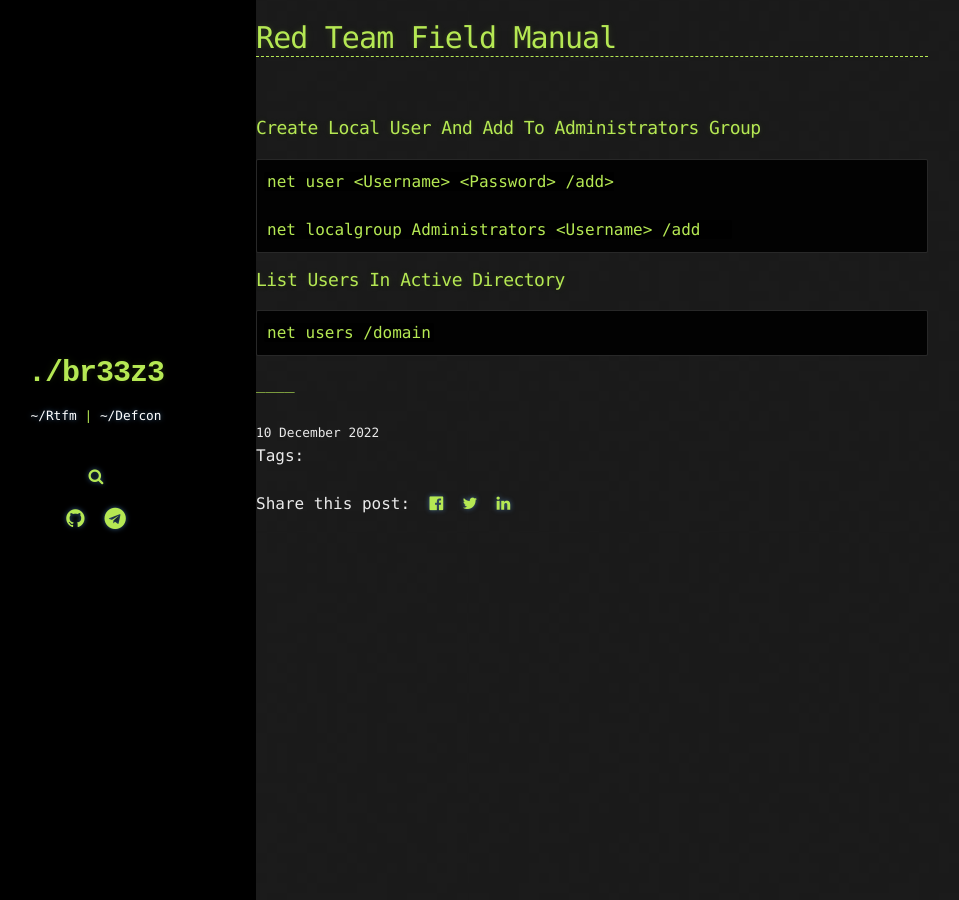
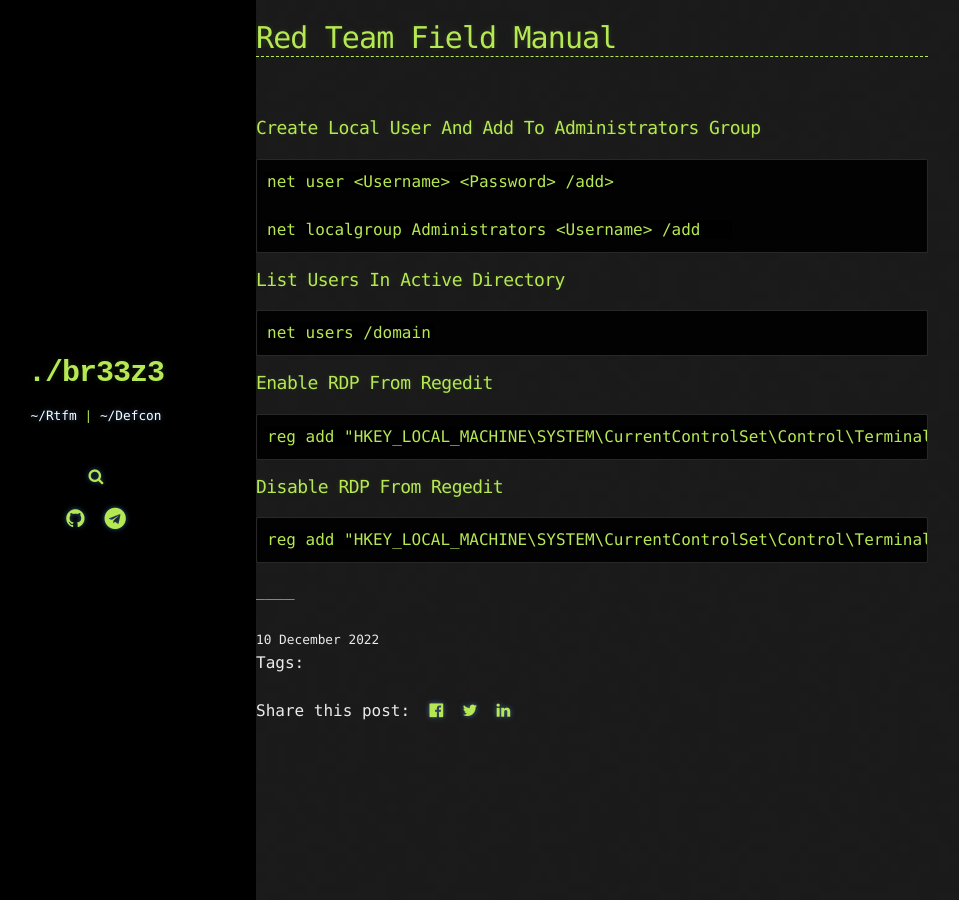
Before and after one commit to br33z3/br33z3.github.io, a Jekyll site: the page built from _pages/rtfm.md, in a window 1280 px wide. Shown: the whole page, without its empty margins (64-1023 px from the left). Built offline with Jekyll 4.4.1, drawn with Linux system fonts in a browser that asks for light colours; comment, search, counter and statistics services are not loaded.

Commit message:
Update rtfm.md

```diff
--- a/_pages/rtfm.md
+++ b/_pages/rtfm.md
@@ -16,3 +16,11 @@ date: 2022-12-10
 ### List Users In Active Directory
 
     net users /domain
+
+### Enable RDP From Regedit
+
+    reg add "HKEY_LOCAL_MACHINE\SYSTEM\CurrentControlSet\Control\Terminal Server" /v fDenyTSConnections /t REG_DWORD /d 0 /f
+
+### Disable RDP From Regedit
+
+    reg add "HKEY_LOCAL_MACHINE\SYSTEM\CurrentControlSet\Control\Terminal Server" /v fDenyTSConnections /t REG_DWORD /d 1 /f
```
